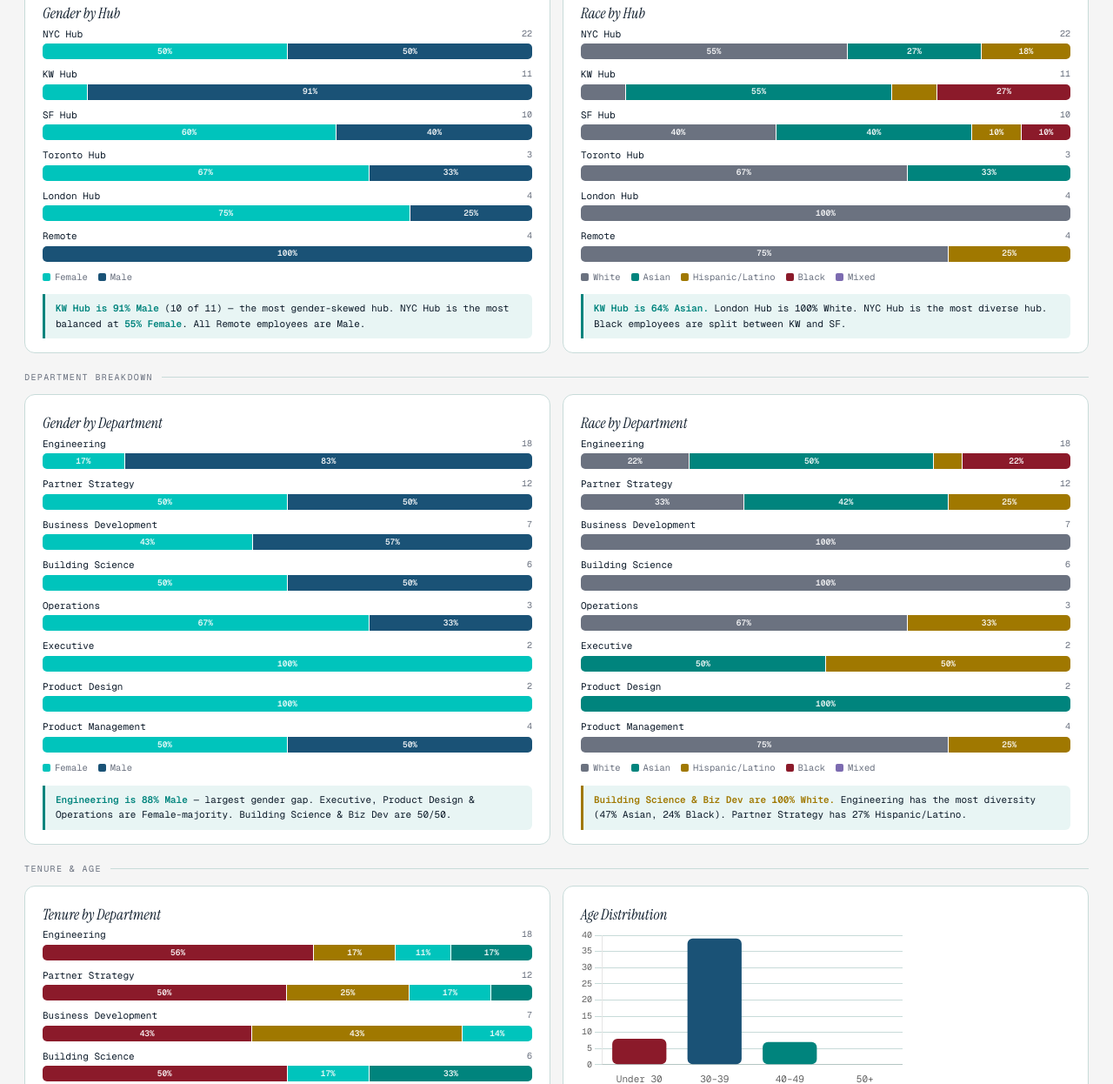
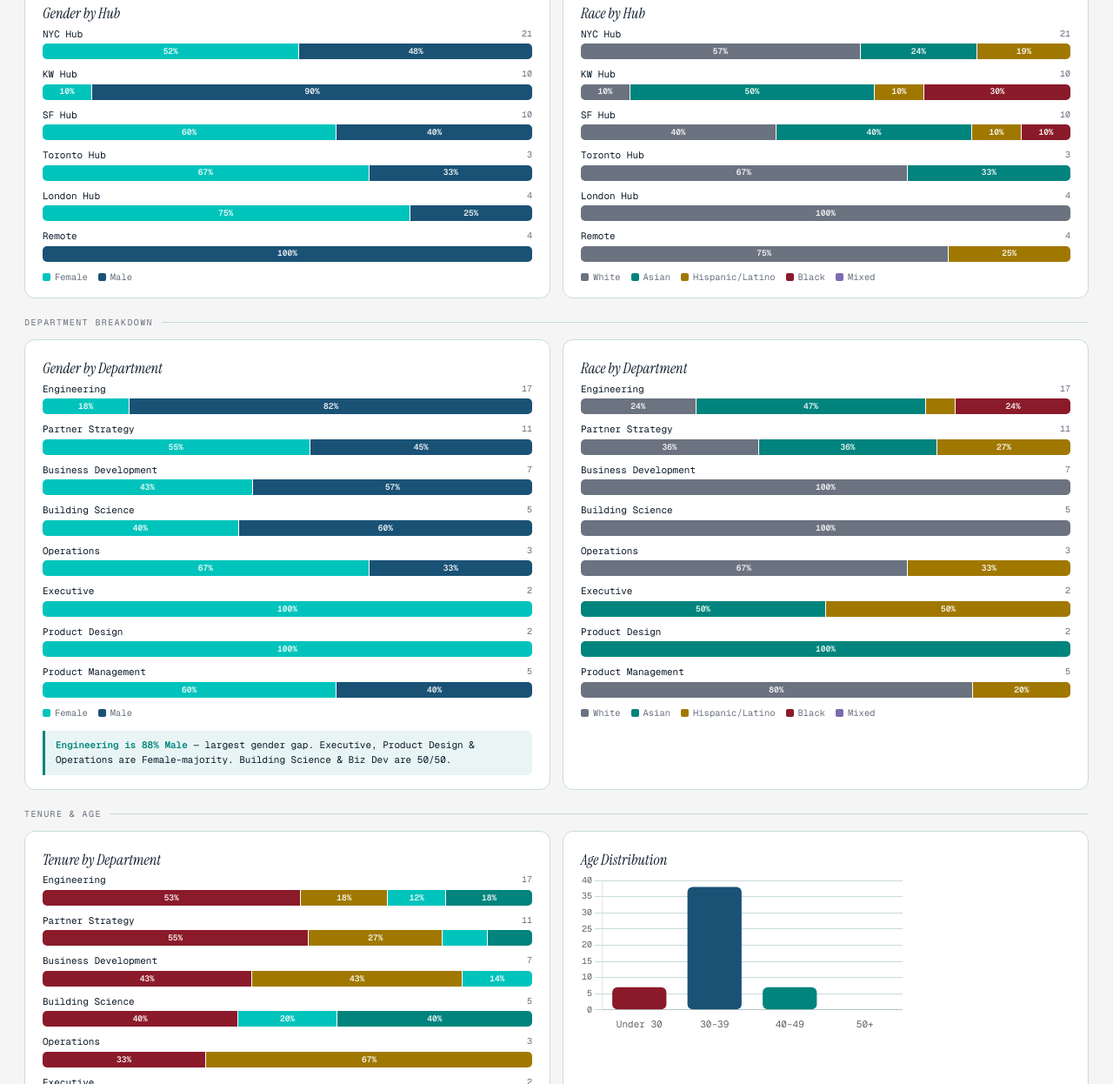
Before and after one commit to nathalie-cam/hr-dash, a plain HTML site: page index.html in a window 1280 px wide. Shown: the part 673-1919 px from the top of the page at 87% size. Drawn offline with nearby package versions, Linux system fonts and the light colour scheme.

Commit message:
Update index.html

```diff
--- a/index.html
+++ b/index.html
@@ -105,7 +105,7 @@ body{background:var(--bg);color:var(--text);font-family:'Geist Mono',monospace;f
   </div>
   <div class="hdr-meta">
     <div class="live">● Live filters active</div>
-    <div class="hdr-count" id="activeCount">54</div>
+    <div class="hdr-count" id="activeCount">52</div>
     <div>employees shown</div>
   </div>
 </div>
@@ -168,7 +168,7 @@ body{background:var(--bg);color:var(--text);font-family:'Geist Mono',monospace;f
 </div>
 
 <div class="kpi-row" style="grid-template-columns:repeat(7,1fr)">
-  <div class="kpi" style="--kpi-color:var(--accent)"><div class="kpi-bar"></div><div class="kpi-label">Shown / Total</div><div class="kpi-val"><span id="kHead">53</span><span style="font-size:20px;color:var(--muted)"> /54</span></div><div class="kpi-detail" id="kHeadPct"><b>100%</b> of active</div></div>
+  <div class="kpi" style="--kpi-color:var(--accent)"><div class="kpi-bar"></div><div class="kpi-label">Shown / Total</div><div class="kpi-val"><span id="kHead">52</span><span style="font-size:20px;color:var(--muted)"> /52</span></div><div class="kpi-detail" id="kHeadPct"><b>100%</b> of active</div></div>
   <div class="kpi" style="--kpi-color:var(--c-female)"><div class="kpi-bar"></div><div class="kpi-label">Female</div><div class="kpi-val" id="kFemale">22</div><div class="kpi-detail" id="kFpct"><b>41%</b> of shown</div></div>
   <div class="kpi" style="--kpi-color:var(--c-male)"><div class="kpi-bar"></div><div class="kpi-label">Male</div><div class="kpi-val" id="kMale">31</div><div class="kpi-detail" id="kMpct"><b>58%</b> of shown</div></div>
   <div class="kpi" style="--kpi-color:var(--c-white)"><div class="kpi-bar"></div><div class="kpi-label">White</div><div class="kpi-val" id="kWhite">24</div><div class="kpi-detail" id="kWpct"><b>45%</b> of shown</div></div>
@@ -195,13 +195,11 @@ body{background:var(--bg);color:var(--text);font-family:'Geist Mono',monospace;f
     <div class="card-title">Gender by Hub</div>
     <div class="stack-list" id="genderByHub"></div>
     <div class="legend"><div class="leg"><div class="leg-dot" style="background:var(--c-female)"></div>Female</div><div class="leg"><div class="leg-dot" style="background:var(--c-male)"></div>Male</div></div>
-    <div class="insight"><b>KW Hub is 91% Male</b> (10 of 11) — the most gender-skewed hub. NYC Hub is the most balanced at <b>55% Female</b>. All Remote employees are Male.</div>
   </div>
   <div class="card">
     <div class="card-title">Race by Hub</div>
     <div class="stack-list" id="raceByHub"></div>
     <div class="legend"><div class="leg"><div class="leg-dot" style="background:var(--c-white)"></div>White</div><div class="leg"><div class="leg-dot" style="background:var(--c-asian)"></div>Asian</div><div class="leg"><div class="leg-dot" style="background:var(--c-hisp)"></div>Hispanic/Latino</div><div class="leg"><div class="leg-dot" style="background:var(--c-black)"></div>Black</div><div class="leg"><div class="leg-dot" style="background:var(--c-mixed)"></div>Mixed</div></div>
-    <div class="insight teal"><b>KW Hub is 64% Asian.</b> London Hub is 100% White. NYC Hub is the most diverse hub. Black employees are split between KW and SF.</div>
   </div>
 </div>
 
@@ -217,7 +215,6 @@ body{background:var(--bg);color:var(--text);font-family:'Geist Mono',monospace;f
     <div class="card-title">Race by Department</div>
     <div class="stack-list" id="raceByDept"></div>
     <div class="legend"><div class="leg"><div class="leg-dot" style="background:var(--c-white)"></div>White</div><div class="leg"><div class="leg-dot" style="background:var(--c-asian)"></div>Asian</div><div class="leg"><div class="leg-dot" style="background:var(--c-hisp)"></div>Hispanic/Latino</div><div class="leg"><div class="leg-dot" style="background:var(--c-black)"></div>Black</div><div class="leg"><div class="leg-dot" style="background:var(--c-mixed)"></div>Mixed</div></div>
-    <div class="insight gold"><b>Building Science &amp; Biz Dev are 100% White.</b> Engineering has the most diversity (47% Asian, 24% Black). Partner Strategy has 27% Hispanic/Latino.</div>
   </div>
 </div>
 
@@ -227,12 +224,10 @@ body{background:var(--bg);color:var(--text);font-family:'Geist Mono',monospace;f
     <div class="card-title">Tenure by Department</div>
     <div class="stack-list" id="tenureByDept"></div>
     <div class="legend"><div class="leg"><div class="leg-dot" style="background:var(--t1)"></div>&lt;6mo</div><div class="leg"><div class="leg-dot" style="background:var(--t2)"></div>6–12mo</div><div class="leg"><div class="leg-dot" style="background:var(--t3)"></div>1–2yr</div><div class="leg"><div class="leg-dot" style="background:var(--t4)"></div>2+yr</div></div>
-    <div class="insight blue"><b>Executive team is 100% tenured (2+ years).</b> Engineering is 53% new hires. All "Unknown dept" employees are brand new — likely still onboarding.</div>
   </div>
   <div class="card">
     <div class="card-title">Age Distribution</div>
     <div style="height:185px;position:relative"><canvas id="ageChart"></canvas></div>
-    <div class="insight"><b>68% of the team is 30–39.</b> No employees are over 50. The team is overwhelmingly Millennial with significant Gen Z representation (17%) and almost no Gen X leadership.</div>
   </div>
 </div>
 
@@ -277,10 +272,10 @@ const RAW=[
   {name:"Alex Scott",gender:"Male",race:"White",dept:"Business Development",hub:"London Hub",tenure:"6–12 months",age:"30–39",type:"Employee Eor",manager:"John Turner",title:"Growth Partner",start:"2025-09-22"},
   {name:"Alexa Baglione",gender:"Female",race:"White",dept:"Partner Strategy",hub:"London Hub",tenure:"6–12 months",age:"30–39",type:"Full Time Employee",manager:"Matthew Lobach",title:"Partner Strategy Lead",start:"2025-09-22"},
   {name:"Alicia Tsai",gender:"Female",race:"Asian",dept:"Engineering",hub:"NYC Hub",tenure:"6–12 months",age:"Under 30",type:"Full Time Employee",manager:"Patrice Liang",title:"Senior Backend Engineer",start:"2025-06-30"},
-  {name:"Apurva Gupta",gender:"Female",race:"Asian",dept:"Partner Strategy",hub:"SF Hub",tenure:"2+ years",age:"Under 30",type:"Full Time Employee",manager:"Tighe Sullivan",title:"Associate, Partner Strategy",start:"2024-02-05"},
+  {name:"Apurva Gupta",gender:"Female",race:"Asian",dept:"Partner Strategy",hub:"SF Hub",tenure:"2+ years",age:"Under 30",type:"Full Time Employee",manager:"Matthew Lobach",title:"Associate, Partner Strategy",start:"2024-02-05"},
   {name:"Brandon Ring",gender:"Male",race:"Black",dept:"Engineering",hub:"SF Hub",tenure:"2+ years",age:"Under 30",type:"Full Time Employee",manager:"Leon Chen",title:"Founding Software Engineer",start:"2022-06-15"},
   {name:"Brent Huchuk",gender:"Male",race:"White",dept:"Building Science",hub:"Toronto Hub",tenure:"2+ years",age:"30–39",type:"Employee Eor",manager:"Leia de Guzman",title:"Founding Data Scientist",start:"2023-08-08"},
-  {name:"Cecilia Skarupa",gender:"Female",race:"White",dept:"Building Science",hub:"London Hub",tenure:"< 6 months",age:"30–39",type:"Employee Eor",manager:"Zach Alderman",title:"Building Data Scientist",start:"2025-12-08"},
+  {name:"Cecilia Skarupa",gender:"Female",race:"White",dept:"Product Management",hub:"London Hub",tenure:"< 6 months",age:"30–39",type:"Employee Eor",manager:"Lila Strominger",title:"Building Data Scientist",start:"2025-12-08"},
   {name:"Charles Van Tassel",gender:"Male",race:"White",dept:"Product Management",hub:"SF Hub",tenure:"6–12 months",age:"30–39",type:"Full Time Employee",manager:"Lila Strominger",title:"Senior Product Manager, AI",start:"2025-09-22"},
   {name:"Denise Gorman",gender:"Female",race:"White",dept:"Operations",hub:"NYC Hub",tenure:"< 6 months",age:"40–49",type:"Full Time Employee",manager:"Stephanie Grayson",title:"Executive Assistant",start:"2026-02-09"},
   {name:"Elise Kiland",gender:"Female",race:"White",dept:"Building Science",hub:"SF Hub",tenure:"1–2 years",age:"30–39",type:"Full Time Employee",manager:"Zach Alderman",title:"Founding Building Engineer",start:"2025-03-10"},
@@ -290,12 +285,12 @@ const RAW=[
   {name:"GB Omotosho",gender:"Male",race:"Black",dept:"Engineering",hub:"KW Hub",tenure:"< 6 months",age:"30–39",type:"Employee Eor",manager:"Leon Chen",title:"Data Engineer",start:"2026-01-12"},
   {name:"Gianni Cettolo",gender:"Male",race:"Hispanic/Latino",dept:"Product Management",hub:"Remote",tenure:"< 6 months",age:"Under 30",type:"International Contractor",manager:"Lila Strominger",title:"contractor (International)",start:"2026-01-03"},
   {name:"Helen Shek",gender:"Female",race:"Asian",dept:"Product Design",hub:"NYC Hub",tenure:"6–12 months",age:"30–39",type:"Full Time Employee",manager:"Eugenia Ho",title:"Senior Product Designer",start:"2025-09-22"},
-  {name:"Il Young Chung",gender:"Male",race:"Asian",dept:"Partner Strategy",hub:"NYC Hub",tenure:"< 6 months",age:"Under 30",type:"Full Time Employee",manager:"Tighe Sullivan",title:"Senior Analyst",start:"2026-03-31"},
+  {name:"Il Young Chung",gender:"Male",race:"Asian",dept:"Partner Strategy",hub:"NYC Hub",tenure:"< 6 months",age:"Under 30",type:"Full Time Employee",manager:"Matthew Lobach",title:"Senior Analyst",start:"2026-03-31"},
   {name:"Jake Morris",gender:"Male",race:"White",dept:"Building Science",hub:"NYC Hub",tenure:"< 6 months",age:"30–39",type:"Full Time Employee",manager:"Zach Alderman",title:"Senior Building Engineer",start:"2026-01-12"},
   {name:"John Turner",gender:"Male",race:"White",dept:"Business Development",hub:"NYC Hub",tenure:"< 6 months",age:"30–39",type:"Full Time Employee",manager:"Stephanie Grayson",title:"Business Development Lead",start:"2026-01-15"},
   {name:"Jessica Matthys",gender:"Female",race:"White",dept:"Product Management",hub:"SF Hub",tenure:"< 6 months",age:"30–39",type:"Full Time Employee",manager:"Lila Strominger",title:"Product Manager",start:"2026-01-15"},
   {name:"Siting Ban",gender:"Female",race:"Asian",dept:"Engineering",hub:"KW Hub",tenure:"< 6 months",age:"30–39",type:"Employee Eor",manager:"Leon Chen",title:"Software Engineer",start:"2026-01-15"},
-  {name:"Janessa Choong",gender:"Female",race:"Asian",dept:"Partner Strategy",hub:"Toronto Hub",tenure:"6–12 months",age:"30–39",type:"Employee Eor",manager:"Tighe Sullivan",title:"Senior Analyst",start:"2025-09-08"},
+  {name:"Janessa Choong",gender:"Female",race:"Asian",dept:"Partner Strategy",hub:"Toronto Hub",tenure:"6–12 months",age:"30–39",type:"Employee Eor",manager:"Matthew Lobach",title:"Senior Analyst",start:"2025-09-08"},
   {name:"Jay Bassey",gender:"Male",race:"Black",dept:"Engineering",hub:"KW Hub",tenure:"< 6 months",age:"40–49",type:"Employee Eor",manager:"Patrice Liang",title:"Software Engineer",start:"2025-11-24"},
   {name:"Joel Cesare",gender:"Male",race:"White",dept:"Business Development",hub:"NYC Hub",tenure:"1–2 years",age:"40–49",type:"Full Time Employee",manager:"John Turner",title:"Founding Growth Lead",start:"2025-03-10"},
   {name:"Joshua Frick",gender:"Male",race:"White",dept:"Operations",hub:"NYC Hub",tenure:"6–12 months",age:"30–39",type:"Full Time Employee",manager:"Leia de Guzman",title:"Business Operations Lead",start:"2025-09-22"},
@@ -305,7 +300,7 @@ const RAW=[
   {name:"Leia de Guzman",gender:"Female",race:"Asian",dept:"Executive",hub:"SF Hub",tenure:"2+ years",age:"30–39",type:"Full Time Employee",manager:"",title:"Co-founder & Co-CEO",start:"2022-06-13"},
   {name:"Leon Chen",gender:"Male",race:"Asian",dept:"Engineering",hub:"KW Hub",tenure:"2+ years",age:"40–49",type:"Employee Eor",manager:"Leia de Guzman",title:"Head of Technology",start:"2022-12-12"},
   {name:"Lila Strominger",gender:"Female",race:"White",dept:"Product Management",hub:"SF Hub",tenure:"1–2 years",age:"30–39",type:"Full Time Employee",manager:"Leia de Guzman",title:"Founding Product Lead",start:"2025-02-24"},
-  {name:"Lily Haynes",gender:"Female",race:"White",dept:"Partner Strategy",hub:"NYC Hub",tenure:"6–12 months",age:"Under 30",type:"Full Time Employee",manager:"Tighe Sullivan",title:"Senior Analyst, Partner Strategy",start:"2025-09-02"},
+  {name:"Lily Haynes",gender:"Female",race:"White",dept:"Partner Strategy",hub:"NYC Hub",tenure:"6–12 months",age:"Under 30",type:"Full Time Employee",manager:"Matthew Lobach",title:"Senior Analyst, Partner Strategy",start:"2025-09-02"},
   {name:"Lizzie Leon",gender:"Female",race:"White",dept:"Business Development",hub:"NYC Hub",tenure:"< 6 months",age:"30–39",type:"Full Time Employee",manager:"Stephanie Grayson",title:"Head of Product Innovation",start:"2025-10-27"},
   {name:"Lorenzo Cardenas",gender:"Male",race:"Hispanic/Latino",dept:"Partner Strategy",hub:"NYC Hub",tenure:"< 6 months",age:"30–39",type:"Full Time Employee",manager:"Matthew Lobach",title:"Senior Partner Strategy Lead",start:"2025-10-20"},
   {name:"Lucas Camargo de Camargo Silva",gender:"Male",race:"Hispanic/Latino",dept:"Engineering",hub:"KW Hub",tenure:"6–12 months",age:"30–39",type:"Employee Eor",manager:"Leon Chen",title:"Backend Engineer",start:"2025-07-16"},
@@ -316,16 +311,14 @@ const RAW=[
   {name:"Nachiketa Rajpurohit",gender:"Male",race:"Asian",dept:"Engineering",hub:"SF Hub",tenure:"< 6 months",age:"40–49",type:"Full Time Employee",manager:"Leon Chen",title:"AI Engineer, Lead",start:"2026-01-12"},
   {name:"Nathalie Rodriguez",gender:"Female",race:"Hispanic/Latino",dept:"Operations",hub:"NYC Hub",tenure:"6–12 months",age:"30–39",type:"Full Time Employee",manager:"Leia de Guzman",title:"Talent and HR Lead",start:"2025-06-09"},
   {name:"Noah Grant",gender:"Male",race:"White",dept:"Engineering",hub:"Remote",tenure:"2+ years",age:"40–49",type:"Full Time Employee",manager:"Leon Chen",title:"Founding Software Engineer",start:"2023-11-27"},
-  {name:"Pao Delos Reyes",gender:"Male",race:"Asian",dept:"Partner Strategy",hub:"NYC Hub",tenure:"< 6 months",age:"30–39",type:"Full Time Employee",manager:"Tighe Sullivan",title:"Senior Analyst, Partner Strategy",start:"2026-01-12"},
+  {name:"Pao Delos Reyes",gender:"Male",race:"Asian",dept:"Partner Strategy",hub:"NYC Hub",tenure:"< 6 months",age:"30–39",type:"Full Time Employee",manager:"Matthew Lobach",title:"Senior Analyst, Partner Strategy",start:"2026-01-12"},
   {name:"Patrice Liang",gender:"Female",race:"Asian",dept:"Engineering",hub:"NYC Hub",tenure:"< 6 months",age:"30–39",type:"Full Time Employee",manager:"Leon Chen",title:"Engineering Manager",start:"2026-01-12"},
-  {name:"Richie Vasquez Jr",gender:"Male",race:"Hispanic/Latino",dept:"Partner Strategy",hub:"SF Hub",tenure:"< 6 months",age:"30–39",type:"Full Time Employee",manager:"Tighe Sullivan",title:"Senior Data Analyst",start:"2026-02-23"},
+  {name:"Richie Vasquez Jr",gender:"Male",race:"Hispanic/Latino",dept:"Partner Strategy",hub:"SF Hub",tenure:"< 6 months",age:"30–39",type:"Full Time Employee",manager:"Matthew Lobach",title:"Senior Data Analyst",start:"2026-02-23"},
   {name:"Stephanie Grayson",gender:"Female",race:"Hispanic/Latino",dept:"Executive",hub:"NYC Hub",tenure:"2+ years",age:"30–39",type:"Full Time Employee",manager:"",title:"Co-founder & Co-CEO",start:"2022-06-13"},
   {name:"Sultan .",gender:"Male",race:"Asian",dept:"Engineering",hub:"KW Hub",tenure:"< 6 months",age:"30–39",type:"Employee Eor",manager:"Leon Chen",title:"Senior Software Engineer",start:"2025-12-08"},
-  {name:"Tighe Sullivan",gender:"Male",race:"Asian",dept:"Partner Strategy",hub:"NYC Hub",tenure:"1–2 years",age:"Under 30",type:"Full Time Employee",manager:"Matthew Lobach",title:"Founding CS Lead Manager, Partner Strategy",start:"2025-03-03"},
   {name:"Tom Kelly",gender:"Male",race:"Asian",dept:"Engineering",hub:"KW Hub",tenure:"1–2 years",age:"30–39",type:"Employee Eor",manager:"Patrice Liang",title:"Founding Backend Engineer",start:"2024-07-15"},
-  {name:"Victor Zhong",gender:"Male",race:"Asian",dept:"Engineering",hub:"KW Hub",tenure:"< 6 months",age:"30–39",type:"Employee Eor",manager:"Leon Chen",title:"Software Engineer",start:"2025-11-24"},
   {name:"Vishal Upadhyay",gender:"Male",race:"Asian",dept:"Engineering",hub:"KW Hub",tenure:"< 6 months",age:"30–39",type:"Employee Eor",manager:"Leon Chen",title:"Senior Software Engineer",start:"2025-11-03"},
-  {name:"Ximena Sosa Chavez",gender:"Female",race:"Hispanic/Latino",dept:"Partner Strategy",hub:"NYC Hub",tenure:"1–2 years",age:"30–39",type:"Full Time Employee",manager:"Tighe Sullivan",title:"Associate, Partner Strategy",start:"2025-03-17"},
+  {name:"Ximena Sosa Chavez",gender:"Female",race:"Hispanic/Latino",dept:"Partner Strategy",hub:"NYC Hub",tenure:"1–2 years",age:"30–39",type:"Full Time Employee",manager:"Matthew Lobach",title:"Associate, Partner Strategy",start:"2025-03-17"},
   {name:"Zach Alderman",gender:"Male",race:"White",dept:"Building Science",hub:"Remote",tenure:"2+ years",age:"30–39",type:"Full Time Employee",manager:"Leia de Guzman",title:"Founding Building Engineer",start:"2023-05-30"},
 ];
 
@@ -433,7 +426,7 @@ function render(){
   ol.innerHTML='';
   const mgrs={};
   filtered.forEach(r=>{if(r.manager){if(!mgrs[r.manager])mgrs[r.manager]=[];mgrs[r.manager].push(r.name)}});
-  const mo=['Leia de Guzman','Stephanie Grayson','Leon Chen','Matthew Lobach','Tighe Sullivan','Lila Strominger','Zach Alderman','Eugenia Ho','John Turner','Patrice Liang'];
+  const mo=['Leia de Guzman','Stephanie Grayson','Leon Chen','Matthew Lobach','Lila Strominger','Zach Alderman','Eugenia Ho','John Turner','Patrice Liang'];
   [...mo,...Object.keys(mgrs).filter(m=>!mo.includes(m))].forEach(m=>{
     if(!mgrs[m]||!mgrs[m].length)return;
     const count=mgrs[m].length;
```
